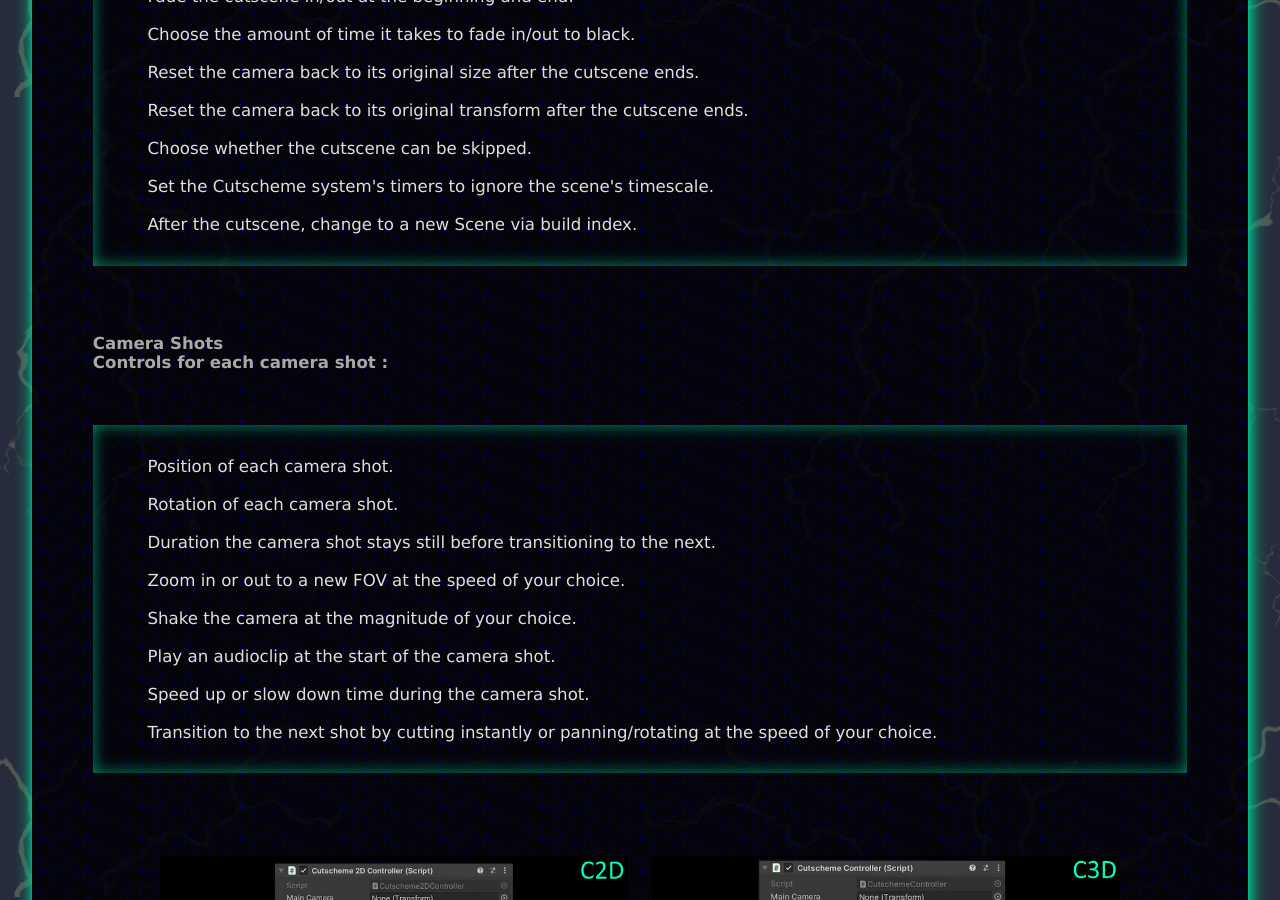
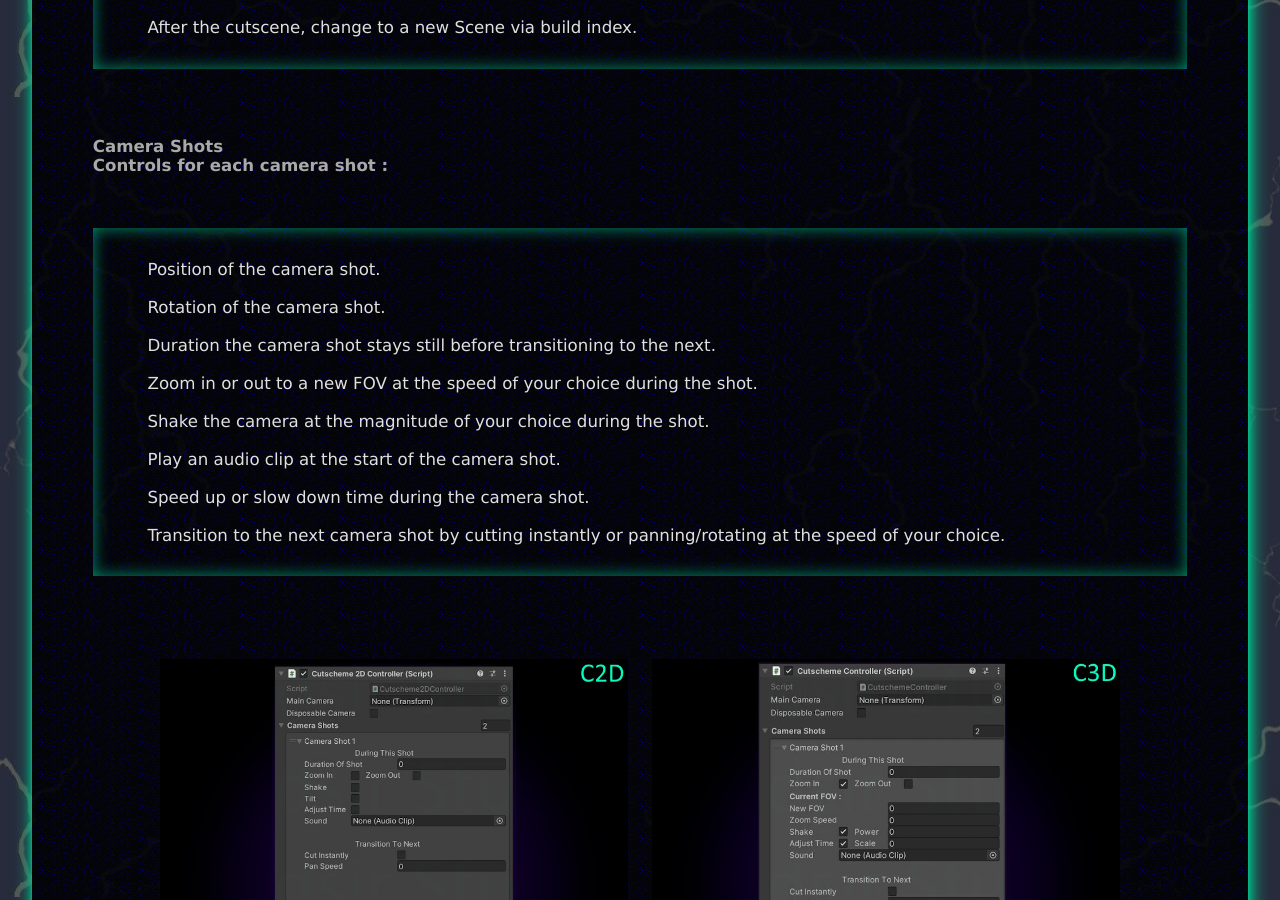
Before and after one commit to Madsir/madsirstudio.github.io, a Jekyll site: the page built from cutscheme/index.html, in a window 1280 px wide and 900 px high, scrolled down 3103 px. Built offline with Jekyll 4.4.1, drawn with Linux system fonts in a browser that asks for light colours; some of the changed text lies outside the part shown.

Commit message:
Update index.html

```diff
--- a/cutscheme/index.html
+++ b/cutscheme/index.html
@@ -219,15 +219,7 @@
 		</div>
 	   </div>
 	</div>
-	<div class="baround"><br><p>Cutscheme2D - This prefab is for making Cutscheme cutscenes from scratch.<br><br>
-OneShotCutscheme - This editable prefab includes a Cutscheme 2D prefab and a Camera to control during the cutscene. It's a one-shot cutscene by default, though it can be made into a full cutscene by adding camera shots.
 <br><br>
-DelayedOneShotCutscheme - This prefab is a timed version of OneShotCutscheme. It uses its EnableCutscheme child to enable the cutscene after a period of time.
-<br><br>
-TriggeredOneShotCutscheme - This prefab is the triggerable version of OneShotCutscheme. It uses its TriggerCutscheme child to trigger the cutscene.
-<br><br>
-</p>
-	</div>
 		<br>
 		<br>
 		<h2>Cutscheme Controller<br><br>Control a camera in the scene for the duration of your cutscene.</h2>
@@ -245,7 +237,7 @@
 	</div>
 	<br><br>
 
-<h2>Cutscheme Object Control<br>
+<h2>Cutscheme Object Control<br><br>
 	Hide or show objects (or their Behaviours) before, during, and after the cutscene</h2><br>
 
 	<div class="baround"><br><p>
@@ -286,14 +278,14 @@
 		<br>
 			    Controls for each camera shot :</h2><br>
 	<div class="baround"><br><p>
-            Position of each camera shot.<br><br>
-		Rotation of each camera shot.<br><br>
+            Position of the camera shot.<br><br>
+		Rotation of the camera shot.<br><br>
 		Duration the camera shot stays still before transitioning to the next.<br><br>
-		Zoom in or out to a new FOV at the speed of your choice.<br><br>
-		Shake the camera at the magnitude of your choice.<br><br>
-		Play an audioclip at the start of the camera shot.<br><br>
+		Zoom in or out to a new FOV at the speed of your choice during the shot.<br><br>
+		Shake the camera at the magnitude of your choice during the shot.<br><br>
+		Play an audio clip at the start of the camera shot.<br><br>
 		Speed up or slow down time during the camera shot.<br><br>
-    Transition to the next shot by cutting instantly or panning/rotating at the speed of your choice.</p>
+    Transition to the next camera shot by cutting instantly or panning/rotating at the speed of your choice.</p>
 	<br>
 	</div>
 	      <br>
```
Also changed, not shown: other parts of cutscheme/index.html (+2 -2 lines).
